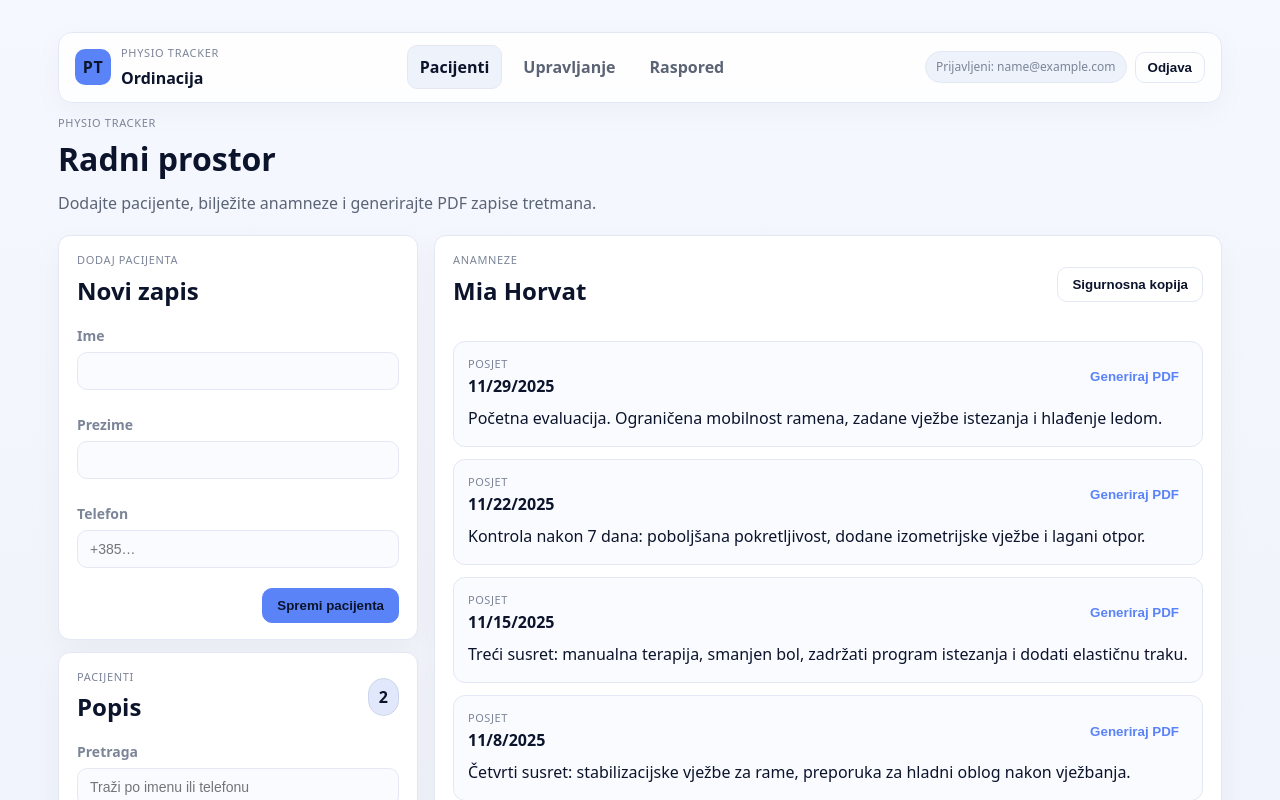
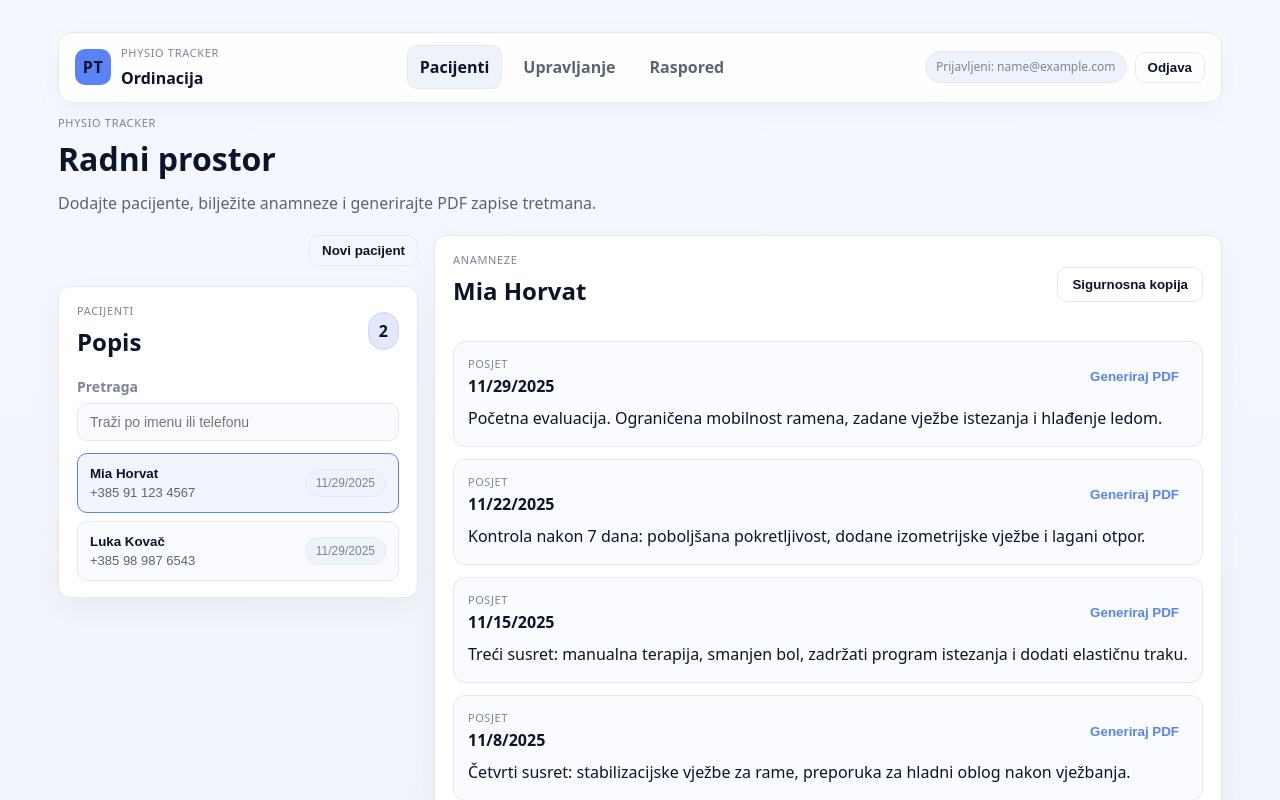
Before and after one commit to OPetricevic/physio-tracker, a React (Vite) app in the folder frontend/: page /login in a window 1280 px wide. Both pictures are taken after typing "name@example.com", "Sample123" into the empty fields and a click on the button "Prijavi se". Shown: the top 800 px of the page. Built offline with nearby package versions, Linux system fonts and the light colour scheme; a web font is replaced by a local one.

Commit message:
feat: toggle patient form visibility for cleaner patients view

```diff
--- a/frontend/src/App.css
+++ b/frontend/src/App.css
@@ -417,6 +417,12 @@ textarea:focus {
   gap: 10px;
 }
 
+.toggle-row {
+  display: flex;
+  justify-content: flex-end;
+  margin-bottom: 8px;
+}
+
 @media (max-width: 780px) {
   .table-head {
     display: none;
--- a/frontend/src/pages/Workspace.tsx
+++ b/frontend/src/pages/Workspace.tsx
@@ -10,6 +10,7 @@ export function WorkspacePage() {
   const [selectedUuid, setSelectedUuid] = useState<string | null>(patients[0]?.uuid ?? null)
   const [searchTerm, setSearchTerm] = useState('')
   const [page, setPage] = useState(1)
+  const [showForm, setShowForm] = useState(false)
   const pageSize = 5
 
   const filteredPatients = useMemo(() => {
@@ -71,7 +72,12 @@ export function WorkspacePage() {
 
       <main className="layout">
         <div className="column">
-          <PatientForm onCreate={handleCreatePatient} />
+          <div className="toggle-row">
+            <button className="btn ghost small" onClick={() => setShowForm((v) => !v)}>
+              {showForm ? 'Sakrij obrazac' : 'Novi pacijent'}
+            </button>
+          </div>
+          {showForm && <PatientForm onCreate={handleCreatePatient} />}
           <PatientList
             patients={filteredPatients}
             selectedUuid={selectedUuid}
```
